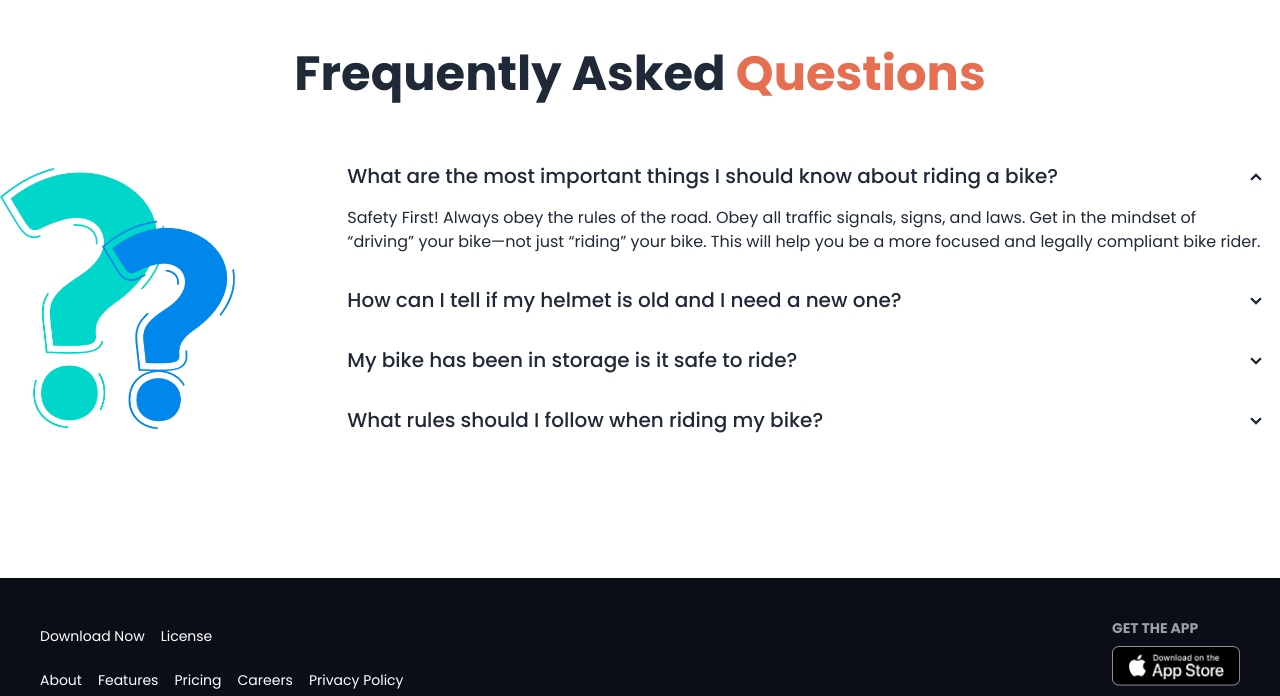
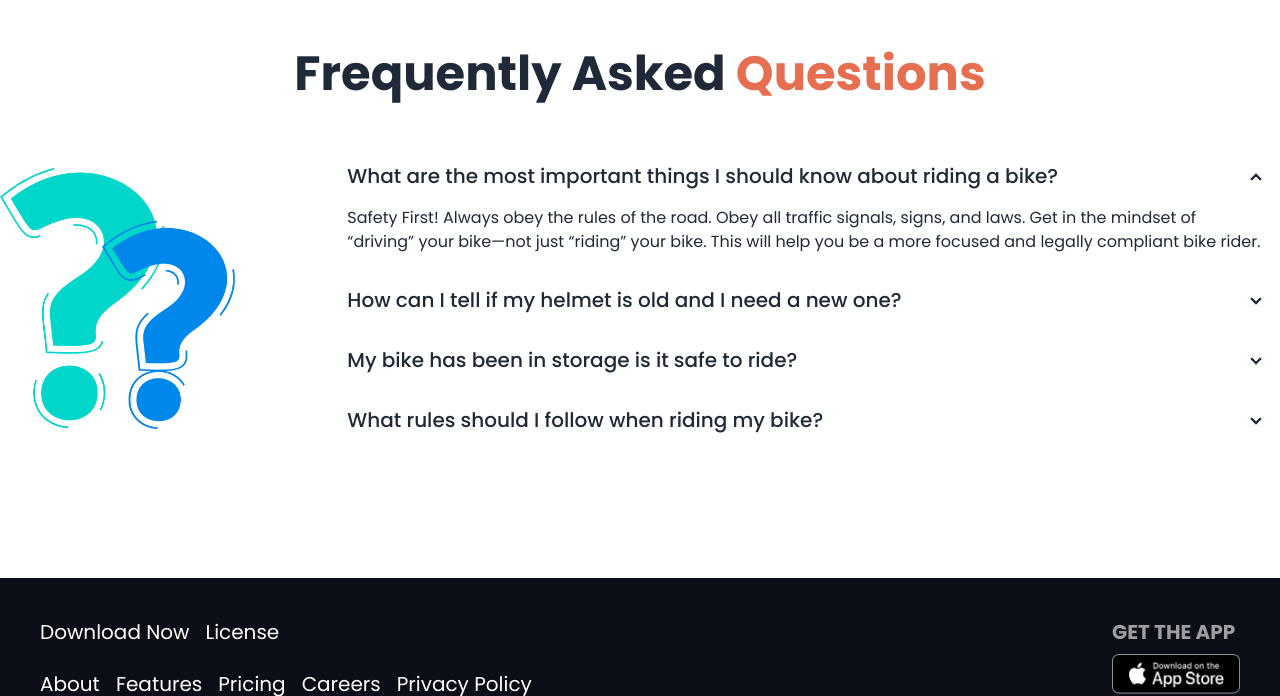
Before and after one commit to oworkmahade/Biker-Zone, a plain HTML site: page index.html in a window 1280 px wide. Shown: the part 3692-4388 px from the top of the page. Drawn offline with nearby package versions, Linux system fonts and the light colour scheme.

Commit message:
modified three

```diff
--- a/index.html
+++ b/index.html
@@ -420,7 +420,8 @@
         </section>
     </main>
     <footer class="footer p-10 bg-bike-footer-primary text-white h-auto">
-        <div class="container mx-auto flex flex-col md:flex-col gap-10 md:gap-10 lg:gap-0 lg:flex-row lg:items-center ">
+        <div
+            class="container mx-auto flex flex-col md:flex-col gap-10 md:gap-10 lg:gap-0 lg:flex-row lg:items-center text-xl text-poppins">
 
             <div class="footer-text space-y-4 md:space-y-4 lg:space-y-6 flex-grow">
                 <div class="flex gap-4">
```
